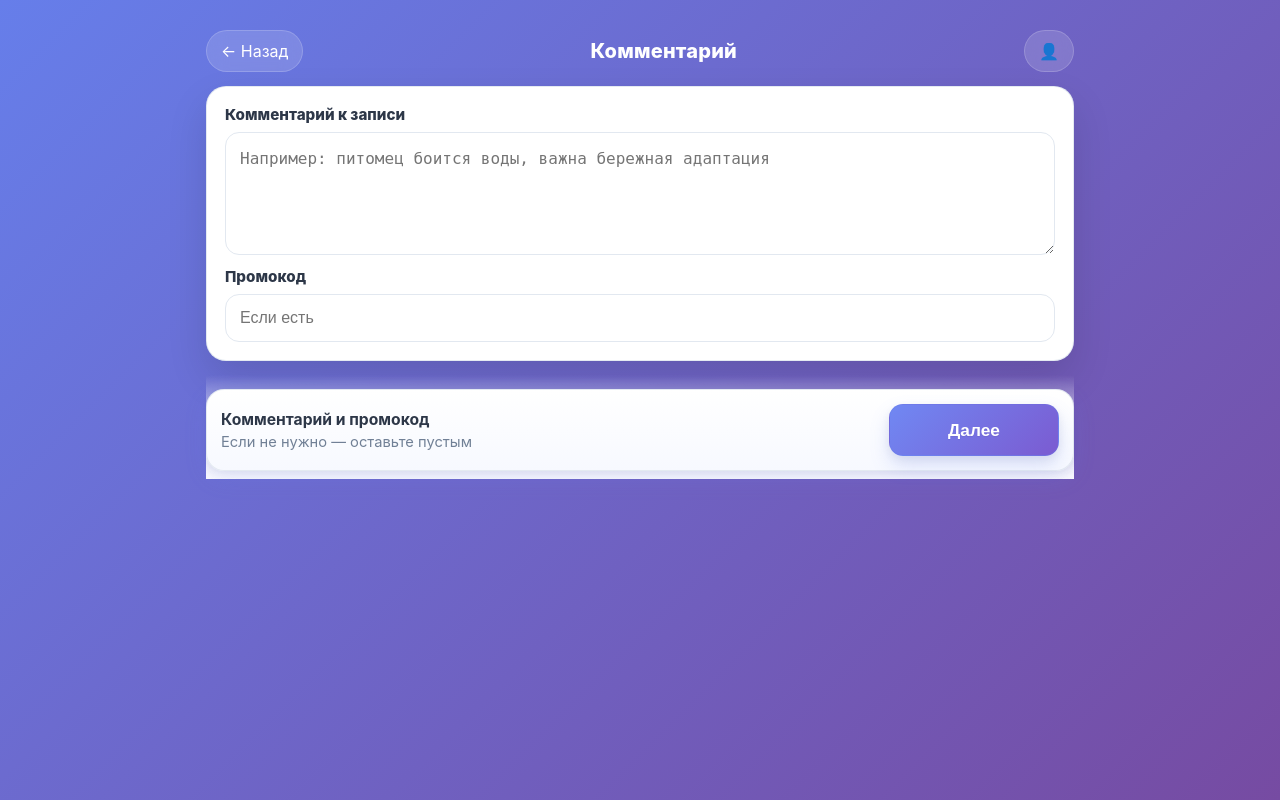
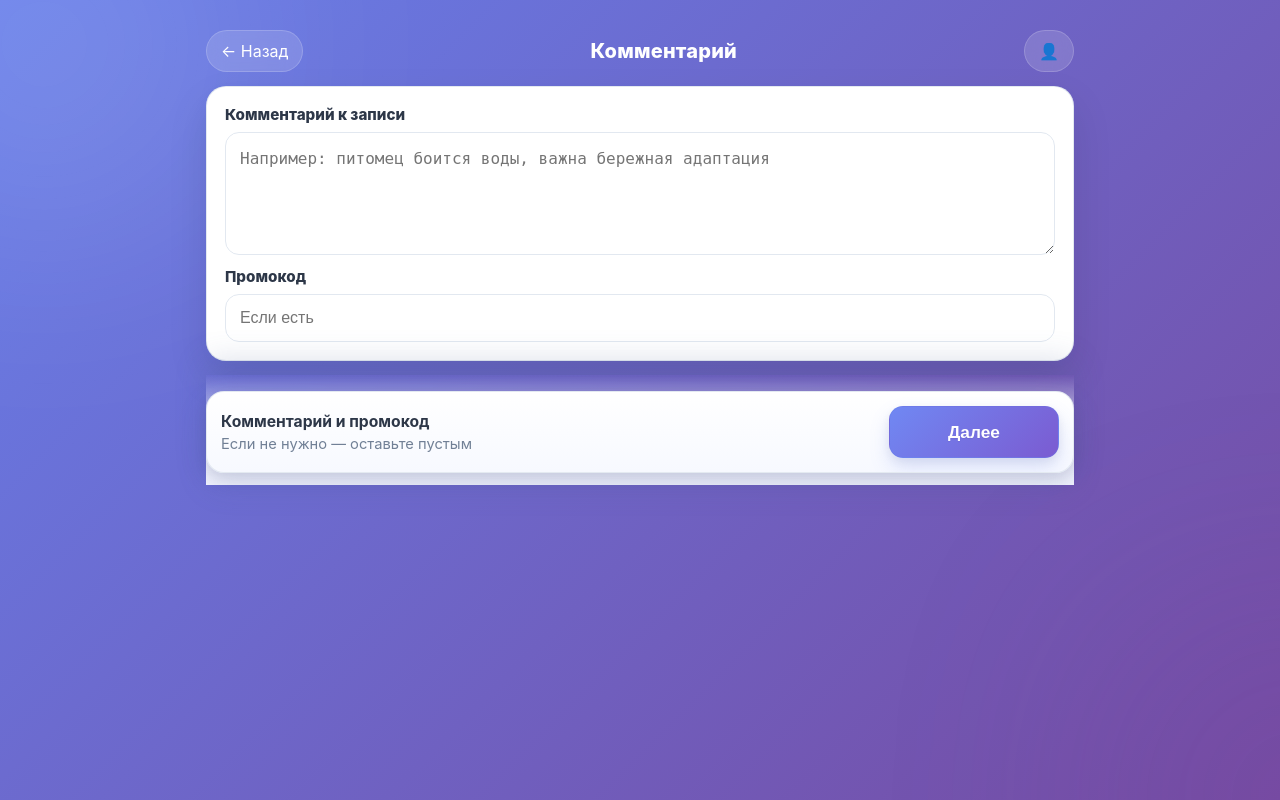
Before and after one commit to wFeeL/DoggyBot, a Flask app: page /booking/comment in a window 1280 px wide. Run offline with Flask 3, Linux system fonts and the light colour scheme; parts of the project's set-up code (start-up, migrations or seed data) failed here and were passed over; some libraries are stand-ins or nearby versions.

Commit message:
Enhance booking flow styling

```diff
--- a/telegram_webapp/static/booking.css
+++ b/telegram_webapp/static/booking.css
@@ -22,6 +22,34 @@ body {
     background: linear-gradient(135deg, var(--bg1) 0%, var(--bg2) 100%);
     min-height: 100vh;
     color: var(--text);
+    position: relative;
+    overflow-x: hidden;
+    animation: bgFade 0.5s ease;
+}
+
+body::before,
+body::after {
+    content: '';
+    position: fixed;
+    width: 420px;
+    height: 420px;
+    filter: blur(100px);
+    opacity: 0.25;
+    z-index: 0;
+    pointer-events: none;
+    transform: translateZ(0);
+}
+
+body::before {
+    top: -120px;
+    left: -120px;
+    background: radial-gradient(circle at 30% 30%, rgba(255, 255, 255, 0.65), rgba(102, 126, 234, 0));
+}
+
+body::after {
+    right: -180px;
+    bottom: -160px;
+    background: radial-gradient(circle at 70% 70%, rgba(118, 75, 162, 0.7), rgba(118, 75, 162, 0));
 }
 
 a {
@@ -32,6 +60,9 @@ a {
     max-width: 900px;
     margin: 0 auto;
     padding: 16px;
+    position: relative;
+    z-index: 1;
+    animation: fadeSlide 0.45s ease;
 }
 
 .topbar {
@@ -85,8 +117,26 @@ a {
     background: var(--card);
     border-radius: 20px;
     padding: 18px;
-    box-shadow: 0 18px 40px rgba(0, 0, 0, 0.12);
-    border: 1px solid rgba(226, 232, 240, 0.9);
+    box-shadow: 0 18px 40px rgba(0, 0, 0, 0.1), 0 2px 10px rgba(102, 126, 234, 0.08);
+    border: 1px solid rgba(226, 232, 240, 0.95);
+    position: relative;
+    overflow: hidden;
+    animation: cardRise 0.5s ease forwards;
+}
+
+.card::before {
+    content: '';
+    position: absolute;
+    inset: 0;
+    background: radial-gradient(circle at 12% 16%, rgba(112, 136, 243, 0.12), transparent 48%),
+        radial-gradient(circle at 82% 10%, rgba(255, 255, 255, 0.5), transparent 42%);
+    opacity: 0;
+    transition: opacity 0.35s ease;
+    pointer-events: none;
+}
+
+.card:hover::before {
+    opacity: 1;
 }
 
 .stack {
@@ -172,10 +223,28 @@ a {
     color: #fff;
     border: none;
     box-shadow: 0 10px 22px rgba(102, 126, 234, 0.22);
+    transition: transform 0.22s ease, box-shadow 0.22s ease, filter 0.22s ease;
+    position: relative;
+    overflow: hidden;
 }
 
 .btn-primary:hover {
     box-shadow: 0 12px 28px rgba(102, 126, 234, 0.32);
+    transform: translateY(-2px);
+}
+
+.btn-primary::after {
+    content: '';
+    position: absolute;
+    inset: 0;
+    background: radial-gradient(circle at 30% 50%, rgba(255, 255, 255, 0.16), transparent 52%);
+    opacity: 0;
+    transition: opacity 0.35s ease;
+    pointer-events: none;
+}
+
+.btn-primary:hover::after {
+    opacity: 1;
 }
 
 .btn-danger {
@@ -320,9 +390,11 @@ a {
 .bottom-bar {
     position: sticky;
     bottom: 0;
-    padding: 14px 0 8px;
-    background: linear-gradient(180deg, rgba(255, 255, 255, 0) 0%, rgba(255, 255, 255, 0.82) 52%, rgba(255, 255, 255, 0.98) 100%);
-    backdrop-filter: blur(10px);
+    padding: 16px 0 12px;
+    background: linear-gradient(180deg, rgba(255, 255, 255, 0) 0%, rgba(245, 247, 255, 0.9) 56%, rgba(244, 246, 255, 1) 100%);
+    backdrop-filter: blur(16px);
+    box-shadow: 0 -14px 30px rgba(76, 96, 144, 0.2);
+    z-index: 2;
 }
 
 .bottom-card {
@@ -334,7 +406,32 @@ a {
     border-radius: 18px;
     border: 1px solid rgba(226, 232, 240, 0.9);
     background: linear-gradient(180deg, #ffffff 0%, #f7f9ff 100%);
-    box-shadow: 0 8px 22px rgba(102, 126, 234, 0.16), 0 2px 10px rgba(0, 0, 0, 0.06);
+    box-shadow: 0 14px 30px rgba(82, 99, 159, 0.18), 0 6px 14px rgba(0, 0, 0, 0.08);
+    position: relative;
+    overflow: hidden;
+    isolation: isolate;
+    transition: transform 0.2s ease, box-shadow 0.25s ease;
+}
+
+.bottom-card::after {
+    content: '';
+    position: absolute;
+    inset: -12% -8%;
+    border-radius: inherit;
+    background: radial-gradient(circle at 50% 120%, rgba(112, 136, 243, 0.22), transparent 55%);
+    opacity: 0;
+    transition: opacity 0.35s ease;
+    pointer-events: none;
+    z-index: -1;
+}
+
+.bottom-card:hover {
+    transform: translateY(-2px);
+    box-shadow: 0 16px 34px rgba(82, 99, 159, 0.2), 0 8px 18px rgba(0, 0, 0, 0.08);
+}
+
+.bottom-card:hover::after {
+    opacity: 1;
 }
 
 .bottom-card .btn-primary {
```
Also changed, not shown: other parts of telegram_webapp/static/booking.css (+55 -5 lines).
